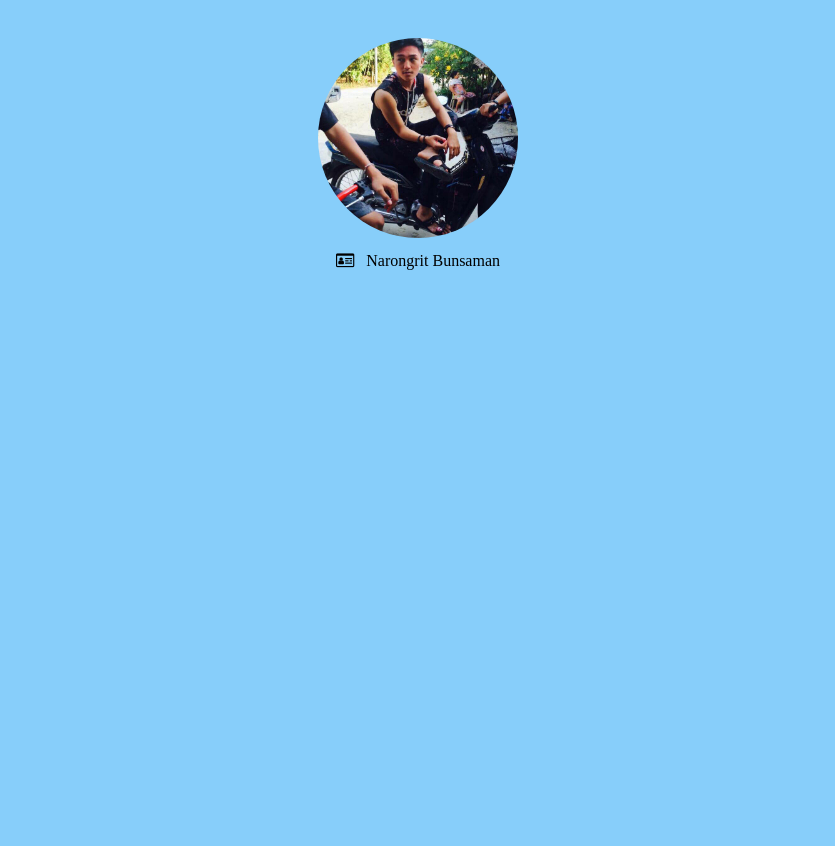
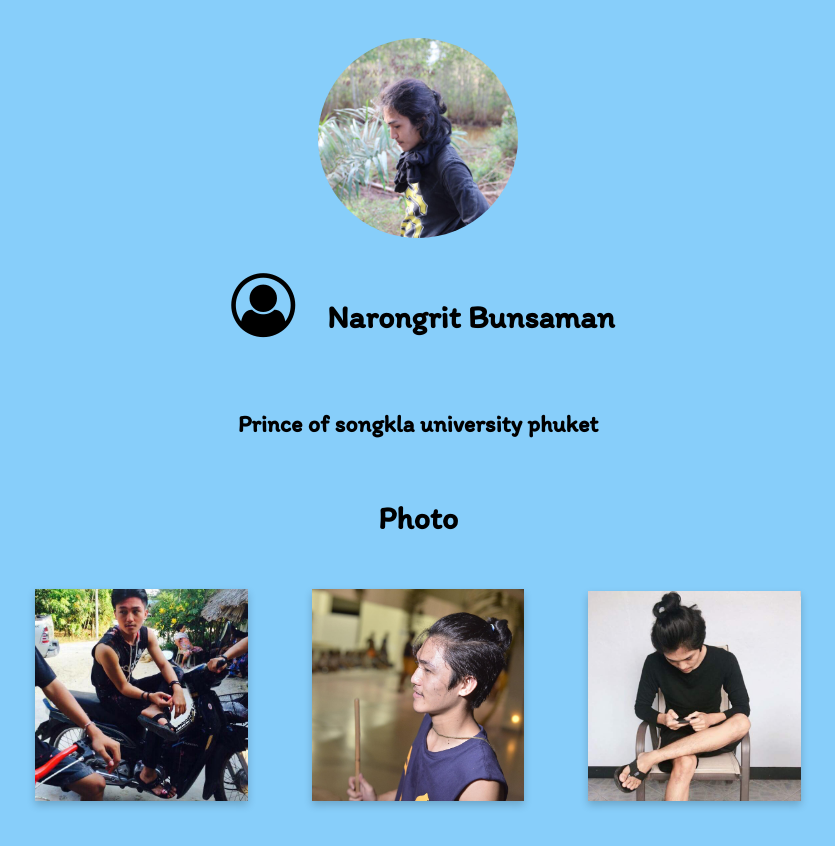
Before and after one commit to Narongrit040/HTML-and-CSS, a plain HTML site: page index.html in a window 1280 px wide. Shown: the whole page, without its empty margins (222-1057 px from the left). Before the commit the page ends 800 px from the top, so only its background shows below. Drawn offline with Linux system fonts and the light colour scheme.

Commit message:
add photo

```diff
--- a/index.html
+++ b/index.html
@@ -11,11 +11,30 @@
 </head>
 <body>
     <div class="profile-pic">
-<img class="img-circle"src="images/1.jpg" alt="">
-<br />
+<img class="img-circle"src="images/4.jpg" alt="">
 
-<h1 class="fa fa-id-card-o" aria-hidden="true">&nbsp;&nbsp; Narongrit Bunsaman</h1>
+<h1 ><i class="fa fa-user-circle-o fa-2x"></i>&nbsp;&nbsp; Narongrit Bunsaman</h1>
+
     </div>
-<h1 ></h1>
+<div class="content">
+
+    <h2>Prince of songkla university phuket</h2>
+</div>
+
+<div class="profile-pic">
+        <div ><h1 >Photo</h1>
+            <img class="card" src="images/1.jpg" alt="">
+
+            <img class="card" src="images/2.jpg" alt="">
+
+            <img class="card" src="images/3.png" alt="">
+        </div>
+
+</div>
+
+
+
+
+
 </body>
 </html>
```
